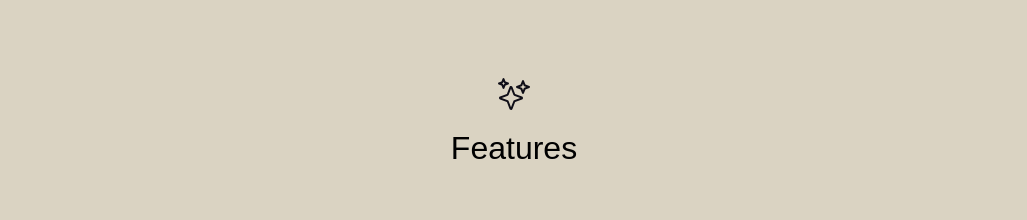
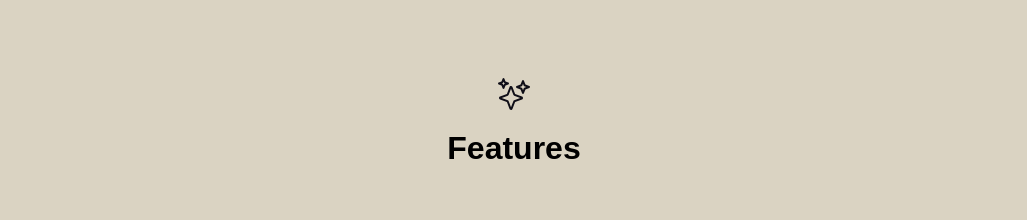
Before and after one commit to mochamellow/intentio-gh, a SvelteKit app: page / in a window 1280 px wide. Shown: the part 860-1080 px from the top of the page, without its empty margins (126-1153 px from the left). Built offline with nearby package versions, Linux system fonts and the light colour scheme; a web font is replaced by a local one.

Commit message:
font update

```diff
--- a/src/components/Banner.svelte
+++ b/src/components/Banner.svelte
@@ -59,7 +59,7 @@
         h1 {
             // Sofia Pro Bold
             font-family: "Sofia Pro", "Satoshi", sans-serif;
-            font-weight: 900;
+            font-weight: 700;
             font-size: 2rem;
             color: #F9F4EF;
         }
--- a/src/routes/+page.svelte
+++ b/src/routes/+page.svelte
@@ -535,8 +535,8 @@
 
         h2 {
             font-family: "SofiaProSemiBold", "Satoshi", sans-serif;
+            font-weight: 700;
             font-size: 2rem;
-            font-weight: 500;
 			margin-top: 1rem;
         }
     }
```
